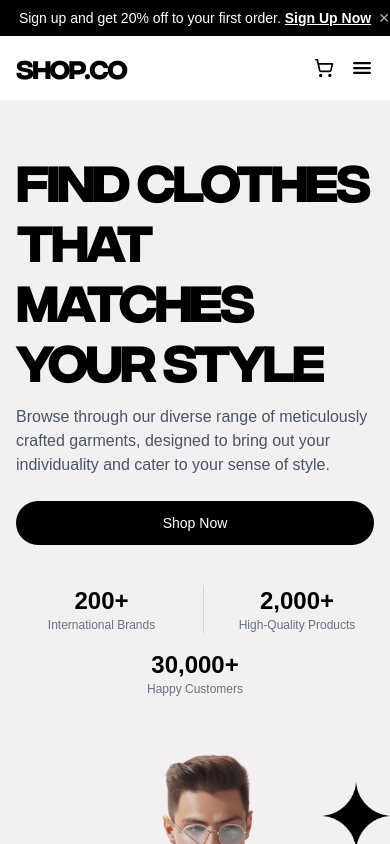
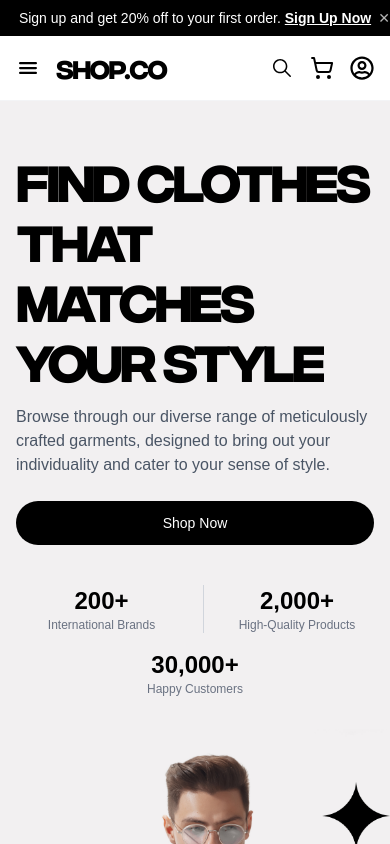
Before and after one commit to pagiannis/EcommerceWebsite, a React (Vite) app in the folder client/: page / in a window 390 px wide. Shown: the top 844 px of the page. Built offline with nearby package versions, Linux system fonts and the light colour scheme; a web font is replaced by a local one.

Commit message:
Make the NavBar ui pixel perfect

```diff
--- a/client/src/components/layout/Navbar.tsx
+++ b/client/src/components/layout/Navbar.tsx
@@ -4,7 +4,7 @@ import { useCart } from "../../context/CartContext";
 import { LuShoppingCart } from "react-icons/lu";
 import { FaChevronDown, FaRegUserCircle } from "react-icons/fa";
 import { IoIosSearch } from "react-icons/io";
-import { IoMenu } from "react-icons/io5";
+import { IoMenu, IoClose } from "react-icons/io5";
 
 const shopCategories = ["Casual", "Formal", "Party", "Gym"];
 
@@ -12,7 +12,9 @@ export default function Navbar() {
   const { totalItems } = useCart();
   const [shopOpen, setShopOpen] = useState(false);
   const [mobileOpen, setMobileOpen] = useState(false);
+  const [searchOpen, setSearchOpen] = useState(false);
   const closeTimer = useRef<ReturnType<typeof setTimeout> | null>(null);
+  const searchInputRef = useRef<HTMLInputElement>(null);
 
   function openShop() {
     if (closeTimer.current) clearTimeout(closeTimer.current);
@@ -23,20 +25,69 @@ export default function Navbar() {
     closeTimer.current = setTimeout(() => setShopOpen(false), 150);
   }
 
+  function openMobileSearch() {
+    setSearchOpen(true);
+    setTimeout(() => searchInputRef.current?.focus(), 50);
+  }
+
+  function closeMobileSearch() {
+    setSearchOpen(false);
+  }
+
   return (
     <header className="sticky top-0 z-50 border-b border-gray-100 bg-white">
-      <div className="mx-auto flex max-w-7xl items-center justify-between px-4 py-4 lg:px-8">
+      <div className="mx-auto flex max-w-7xl items-center px-4 py-4 lg:px-8">
+        {/* Mobile: hamburger left */}
+        {!searchOpen && (
+          <button
+            type="button"
+            className="mr-4 md:hidden"
+            onClick={() => setMobileOpen((o) => !o)}
+            aria-label="Toggle menu"
+          >
+            <IoMenu className="h-6 w-6" />
+          </button>
+        )}
+
         {/* Logo */}
+        {!searchOpen && (
           <Link
             to="/"
-          className="text-2xl font-display font-extrabold tracking-tight text-brand-black"
+            className="text-2xl font-display font-extrabold tracking-tight text-brand-black md:mr-10"
           >
             SHOP.CO
           </Link>
+        )}
 
-        {/* Desktop nav */}
-        <nav className="hidden items-center pl-10 gap-6 md:flex">
-          <div className="relative" onMouseEnter={openShop} onMouseLeave={scheduleClose}>
+        {/* Mobile: search input */}
+        {searchOpen && (
+          <div className="flex flex-1 items-center gap-2 md:hidden">
+            <div className="relative flex-1">
+              <IoIosSearch className="absolute left-3 top-1/2 h-6 w-6 -translate-y-1/2 text-gray-400" />
+              <input
+                ref={searchInputRef}
+                type="search"
+                placeholder="Search for products..."
+                className="w-full rounded-full bg-brand-gray py-2 pl-9 pr-4 text-sm outline-none focus:ring-2 focus:ring-black"
+              />
+            </div>
+            <button
+              type="button"
+              onClick={closeMobileSearch}
+              aria-label="Close search"
+            >
+              <IoClose className="h-6 w-6" />
+            </button>
+          </div>
+        )}
+
+        {/* Desktop: nav */}
+        <nav className="hidden items-center gap-6 md:flex">
+          <div
+            className="relative"
+            onMouseEnter={openShop}
+            onMouseLeave={scheduleClose}
+          >
             <button
               type="button"
               className="flex items-center gap-1 text-sm font-medium text-gray-700 hover:text-black"
@@ -79,11 +130,10 @@ export default function Navbar() {
           </NavLink>
         </nav>
 
-        {/* Search */}
+        {/* Desktop: search bar */}
         <div className="hidden flex-1 items-center justify-center px-8 md:flex">
           <div className="relative w-full max-w-sm">
             <IoIosSearch className="absolute left-3 top-1/2 h-5 w-5 -translate-y-1/2 text-gray-400" />
-
             <input
               type="search"
               placeholder="Search for products..."
@@ -92,32 +142,34 @@ export default function Navbar() {
           </div>
         </div>
 
-        {/* Icons */}
-        <div className="flex items-center gap-4">
+        {/* Icons — hidden on mobile when search is open */}
+        {!searchOpen && (
+          <div className="flex items-center gap-4 ml-auto md:ml-auto">
+            {/* Search icon — mobile only */}
+            <button
+              type="button"
+              className="md:hidden"
+              onClick={openMobileSearch}
+              aria-label="Open search"
+            >
+              <IoIosSearch className="h-6 w-6" />
+            </button>
             <Link to="/cart" className="relative">
-            <LuShoppingCart className="h-5 w-5" />
+              <LuShoppingCart className="h-6 w-6" />
               {totalItems > 0 && (
                 <span className="absolute -right-1 -top-1 flex h-4 w-4 items-center justify-center rounded-full bg-brand-black text-[10px] font-bold text-white">
                   {totalItems}
                 </span>
               )}
             </Link>
-          <button type="button" className="hidden md:block">
-            <FaRegUserCircle className="h-5 w-5" />
-          </button>
-          {/* Mobile menu toggle */}
-          <button
-            type="button"
-            className="md:hidden"
-            onClick={() => setMobileOpen((o) => !o)}
-            aria-label="Toggle menu"
-          >
-            <IoMenu className="h-6 w-6" />
-          </button>
+            <Link to="/account" className="relative">
+              <FaRegUserCircle className="h-6 w-6" />
+            </Link>
           </div>
+        )}
       </div>
 
-      {/* Mobile menu */}
+      {/* Mobile: menu */}
       {mobileOpen && (
         <div className="border-t border-gray-100 bg-white px-4 pb-4 md:hidden">
           <nav className="flex flex-col gap-3 pt-3">
@@ -150,13 +202,6 @@ export default function Navbar() {
               Brands
             </Link>
           </nav>
-          <div className="mt-3">
-            <input
-              type="search"
-              placeholder="Search for products..."
-              className="w-full rounded-full bg-brand-gray px-4 py-2 text-sm outline-none"
-            />
-          </div>
         </div>
       )}
     </header>
```
Lines whose indentation alone changed are shown as unchanged.
